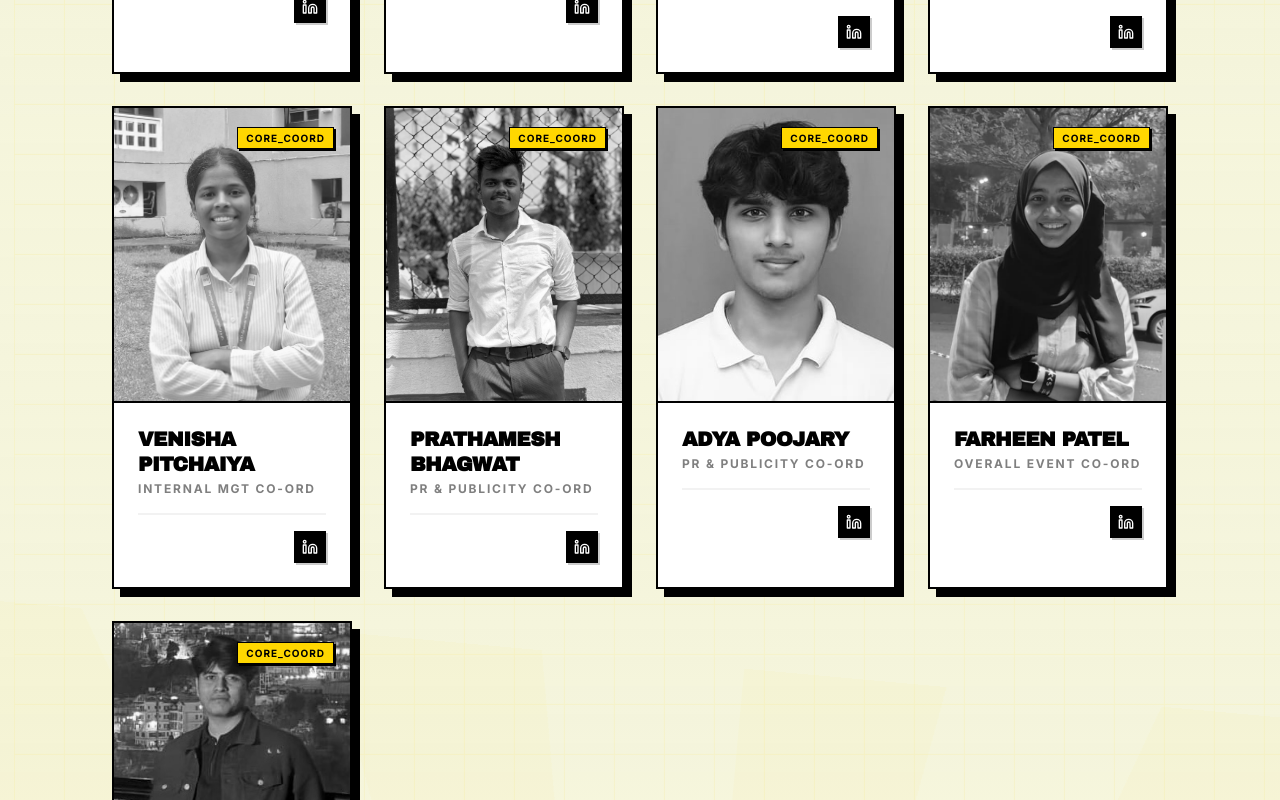
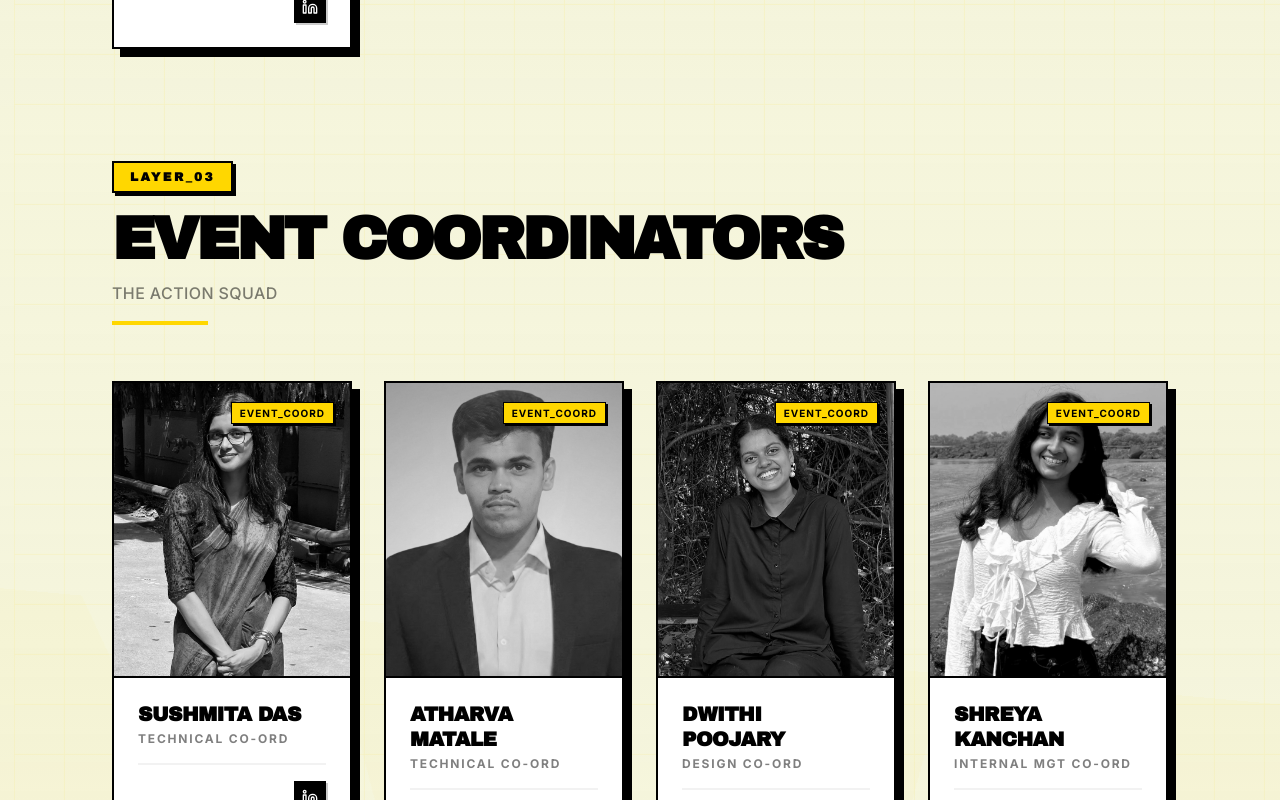
Before and after one commit to Codervrj/pixelverse, a React (Vite) app: page /team in a window 1280 px wide. Shown: the part 2560-3360 px from the top of the page. Built offline with nearby package versions, Linux system fonts and the light colour scheme.

Commit message:
addded changes in team page

```diff
--- a/components/TeamPage.tsx
+++ b/components/TeamPage.tsx
@@ -38,15 +38,24 @@ const teamSections: TeamSection[] = [
             { name: 'Atharva Gadekar', role: 'Lead UI/UX', tag: 'EVENT_LEAD', linkedin: 'https://www.linkedin.com/in/atharva-gadekar/', image: '/images/pixelverseTeam/eventLeads/atharvagadekar_uiuxlead.jpeg' },
             { name: 'Varun Jain', role: 'Lead Web', tag: 'EVENT_LEAD', linkedin: 'https://www.linkedin.com/in/varun-jain-dev/', image: '/images/pixelverseTeam/eventLeads/VarunJain_weblead.jpeg' },
             { name: 'Abbas Shaikh', role: 'Lead App', tag: 'EVENT_LEAD', linkedin: 'https://www.linkedin.com/in/mohammed-abbas-shaikh16', image: '/images/pixelverseTeam/eventLeads/Mohammed Abbas Shaikh _AppLead.jpg' },
+
+        ],
+    },
+    {
+        title: 'Event Coordinators',
+        label: 'The Action Squad',
+        members: [
+
             // Core Coordinators
-            { name: 'Sushmita Das', role: 'Technical Co-ord', tag: 'CORE_COORD', linkedin: 'https://www.linkedin.com/in/sushmita-das-66594b216', image: '/images/pixelverseTeam/web/Shusmita_WebCoord.jpg' },
-            { name: 'Atharva Matale', role: 'Technical Co-ord', tag: 'CORE_COORD', linkedin: 'https://www.linkedin.com/in/atharvamatale', image: '/images/pixelverseTeam/agentic/Atharva_AgenticAIcoord.jpg' },
-            { name: 'Shreya Kanchan', role: 'Internal Mgt Co-ord', tag: 'CORE_COORD', linkedin: 'https://www.linkedin.com/in/shreya-kanchan-79850631b/', image: '/images/pixelverseTeam/management/Shreya kanchan_Management.jpg' },
-            { name: 'Venisha Pitchaiya', role: 'Internal Mgt Co-ord', tag: 'CORE_COORD', linkedin: 'https://www.linkedin.com/in/venisha-pitchaiya', image: '/images/pixelverseTeam/management/VenishaPitchaiya_Management.jpg' },
-            { name: 'Prathamesh Bhagwat', role: 'PR & Publicity Co-ord', tag: 'CORE_COORD', linkedin: 'https://www.linkedin.com/in/prathamesh-bhagwat', image: '/images/pixelverseTeam/management/PrathameshBhagwat_ManagementCoord.jpg' },
-            { name: 'Adya Poojary', role: 'PR & Publicity Co-ord', tag: 'CORE_COORD', linkedin: 'https://www.linkedin.com/in/adya-poojary-4775ba37b', image: '/images/pixelverseTeam/misc/Adya.jpg' },
-            { name: 'Farheen Patel', role: 'Overall Event Co-ord', tag: 'CORE_COORD', linkedin: 'https://www.linkedin.com/in/farheen-patel-897b78318/', image: '/images/pixelverseTeam/ds&ml/Farheen_Ds&ML coord.jpg' },
-            { name: 'Eshan Uday Lavate', role: 'Overall Event Co-ord', tag: 'CORE_COORD', linkedin: 'https://www.linkedin.com/in/eshan-lavate', image: '/images/pixelverseTeam/management/EshanLavate_ManagementCoord.jpeg' },
+            { name: 'Sushmita Das', role: 'Technical Co-ord', tag: 'Event_COORD', linkedin: 'https://www.linkedin.com/in/sushmita-das-66594b216', image: '/images/pixelverseTeam/web/Shusmita_WebCoord.jpg' },
+            { name: 'Atharva Matale', role: 'Technical Co-ord', tag: 'Event_COORD', linkedin: 'https://www.linkedin.com/in/atharvamatale', image: '/images/pixelverseTeam/agentic/Atharva_AgenticAIcoord.jpg' },
+            { name: 'Dwithi Poojary', role: 'Design Co-ord', tag: 'Event_COORD', linkedin: 'https://www.linkedin.com/in/dwithi-poojary-b24325305', image: '/images/pixelverseTeam/uiux/Dwithi_uiuxcoord.jpg' },
+            { name: 'Shreya Kanchan', role: 'Internal Mgt Co-ord', tag: 'Event_COORD', linkedin: 'https://www.linkedin.com/in/shreya-kanchan-79850631b/', image: '/images/pixelverseTeam/management/Shreya kanchan_Management.jpg' },
+            { name: 'Venisha Pitchaiya', role: 'Internal Mgt Co-ord', tag: 'Event_COORD', linkedin: 'https://www.linkedin.com/in/venisha-pitchaiya', image: '/images/pixelverseTeam/management/VenishaPitchaiya_Management.jpg' },
+            { name: 'Prathamesh Bhagwat', role: 'PR & Publicity Co-ord', tag: 'Event_COORD', linkedin: 'https://www.linkedin.com/in/prathamesh-bhagwat', image: '/images/pixelverseTeam/management/PrathameshBhagwat_ManagementCoord.jpg' },
+            { name: 'Adya Poojary', role: 'PR & Publicity Co-ord', tag: 'Event_COORD', linkedin: 'https://www.linkedin.com/in/adya-poojary-4775ba37b', image: '/images/pixelverseTeam/misc/Adya.jpg' },
+            { name: 'Farheen Patel', role: 'Overall Event Co-ord', tag: 'Event_COORD', linkedin: 'https://www.linkedin.com/in/farheen-patel-897b78318/', image: '/images/pixelverseTeam/ds&ml/Farheen_Ds&ML coord.jpg' },
+            { name: 'Eshan Uday Lavate', role: 'Overall Event Co-ord', tag: 'Event_COORD', linkedin: 'https://www.linkedin.com/in/eshan-lavate', image: '/images/pixelverseTeam/management/EshanLavate_ManagementCoord.jpeg' },
         ],
     },
     {
@@ -61,7 +70,6 @@ const teamSections: TeamSection[] = [
             { name: 'Poornaya Pardeshi', role: 'Lead DS & ML', tag: 'ML_LEAD', linkedin: 'https://www.linkedin.com/in/poornaya-pardeshi-46043631a', image: '/images/pixelverseTeam/ds&ml/POORNAYA_DS&ML LEAD.jpg' },
 
             // Coordinators
-            { name: 'Dwithi Poojary', role: 'Coordinator', tag: 'COORD', linkedin: 'https://www.linkedin.com/in/dwithi-poojary-b24325305', image: '/images/pixelverseTeam/uiux/Dwithi_uiuxcoord.jpg' },
             { name: 'Atharva Chauhan', role: 'Coordinator', tag: 'COORD', linkedin: 'https://www.linkedin.com/in/mrtag08', image: '/images/pixelverseTeam/web/Chauhan_WebCoord.jpg' },
             { name: 'Chandrayan Paul', role: 'Coordinator', tag: 'COORD', linkedin: 'https://www.linkedin.com/in/chandrayan-paul-7a736b322', image: '/images/pixelverseTeam/web/WebCoord_ChandrayanPaul.png' },
             { name: 'Shatakshi Marathe', role: 'Coordinator', tag: 'COORD', linkedin: 'https://www.linkedin.com/in/shatakshi-marathe-793792351', image: '/images/pixelverseTeam/app/Shatakshi.jpg' },
@@ -78,12 +86,6 @@ const teamSections: TeamSection[] = [
             { name: 'Devanshu Bansode', role: 'Coordinator', tag: 'COORD', linkedin: 'https://www.linkedin.com/in/devanshu-bansode-bb6a84320/', image: '/images/pixelverseTeam/cyberSec/Devanshu_Bansode_CyberSecurity_Coord.jpeg' },
             { name: 'Sanchita Gupta', role: 'Coordinator', tag: 'COORD', linkedin: 'https://www.linkedin.com/in/sanchitagupta-aiml', image: '/images/pixelverseTeam/ds&ml/Sanchita_DS&MLco- ord.jpg' },
             { name: 'Mohit Naidu', role: 'Coordinator', tag: 'COORD', linkedin: 'https://www.linkedin.com/in/mohit-naidu-12b8a1268/', image: '/images/pixelverseTeam/ds&ml/MOHIT_DSMLCoord.jpeg' },
-        ],
-    },
-    {
-        title: 'Volunteers',
-        label: 'The Helping Hands',
-        members: [
             { name: 'Mayuri D. Gade', role: 'Volunteer', tag: 'VOLUNTEER', linkedin: 'https://www.linkedin.com/in/mayuri-gade-435637378/', image: '/images/pixelverseTeam/vol/MayuriGade_Vol.png' },
             { name: 'Pranjali Rane', role: 'Volunteer', tag: 'VOLUNTEER', linkedin: 'https://www.linkedin.com/in/pranjali-rane-724a16340?utm_source=share&utm_campaign=share_via&utm_content=profile&utm_medium=android_app', image: '/images/pixelverseTeam/vol/Pranjali Rane_Volunteer.jpeg' },
             { name: 'Pritam P. Kharade', role: 'Volunteer', tag: 'VOLUNTEER', linkedin: 'https://www.linkedin.com/in/pritam-kharade-a89028394/', image: '/images/pixelverseTeam/vol/prit passport.jpg' },
```
